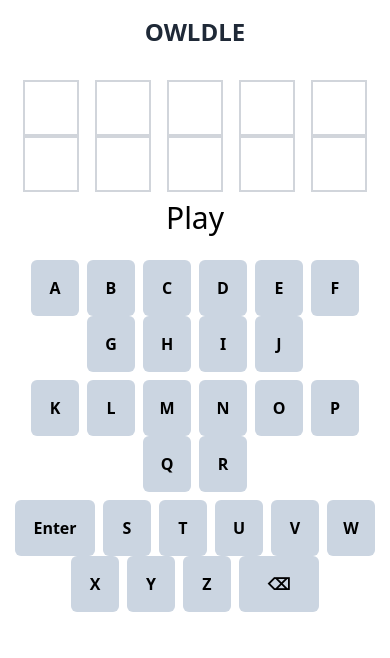
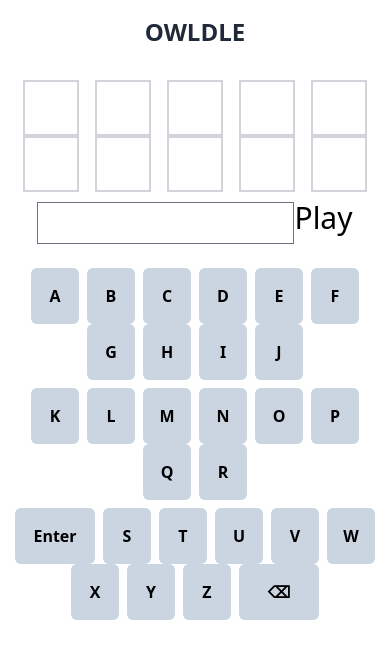
Before and after one commit to mrprim/owldle, a React (Vite) app: page / in a window 390 px wide. Shown: the top 658 px of the page. Built offline with nearby package versions, Linux system fonts and the light colour scheme.

Commit message:
Add mobile keyboard support / slow voice down

```diff
--- a/package.json
+++ b/package.json
@@ -7,7 +7,8 @@
     "dev": "vite",
     "build": "tsc && vite build",
     "lint": "eslint . --ext ts,tsx --report-unused-disable-directives --max-warnings 0",
-    "preview": "vite preview"
+    "preview": "vite preview",
+    "deploy": "firebase deploy"
   },
   "dependencies": {
     "@fortawesome/fontawesome-svg-core": "^6.4.2",
--- a/src/components/AnswerInput.tsx
+++ b/src/components/AnswerInput.tsx
@@ -1,4 +1,4 @@
-import { FC } from "react";
+import { FC, useRef } from "react";
 import { useAtomValue } from "jotai";
 import { answerAtom } from "../useAnswerActions";
 import { MAX_CHARACTERS } from "../data/settings";
@@ -42,14 +42,16 @@ return <div className={`
 }
 
 const AnswerInput: FC<Props> = ({ questionId = 0 }) => {
+  const hiddenInputRef = useRef<HTMLInputElement | null>(null);
   const { id: currentQuestionId } = useCurrentQuestion();
   const activeAnswer = useAtomValue(answerAtom);
   const value = currentQuestionId === questionId ? activeAnswer : ''
 
-  return <div className='mx-auto my-4 font-sans text-3xl'>
+  return <div className='mx-auto my-4 font-sans text-3xl' onClick={() => hiddenInputRef.current?.focus()}>
     <div className='my-2' onKeyDown={(e) => alert(e.key)}>
       {[...Array(MAX_CHARACTERS).keys()].map((i) => <Box key={questionId + '.' + i} value={value?.[i] ?? ''} characterId={i} />)}
     </div>
+    <input className='display-none' ref={hiddenInputRef} />
     <PlayAudioButton />
   </div>
 }
--- a/src/components/PlayAudioButton.tsx
+++ b/src/components/PlayAudioButton.tsx
@@ -6,6 +6,7 @@ const PlayAudioButton = () => {
 
   const play = useCallback(async () => {
     const msg = new SpeechSynthesisUtterance(question)
+    msg.rate = .65
 
     await window.speechSynthesis.speak(msg)
   }, [question])
```
